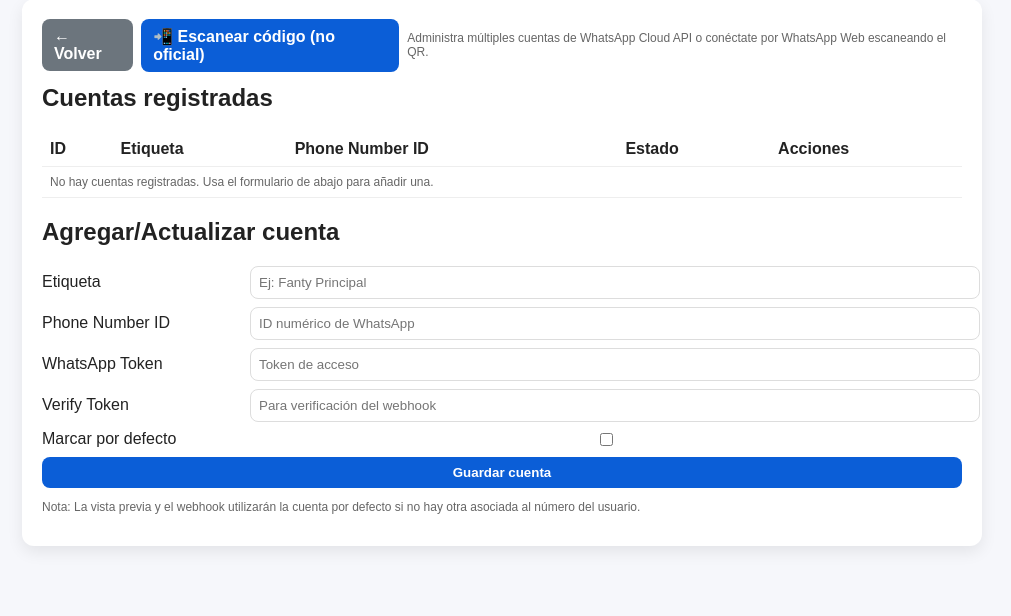
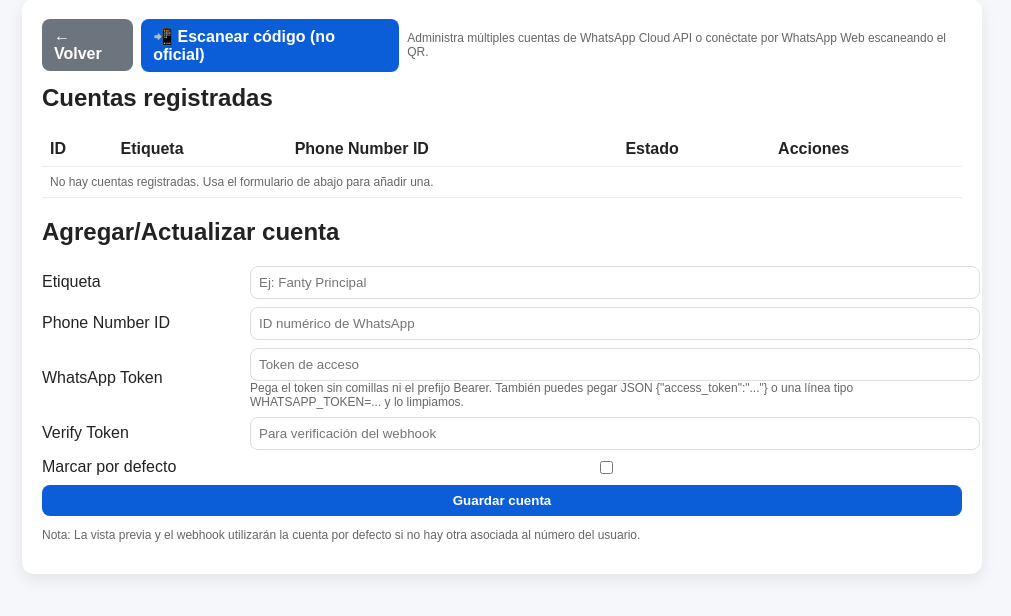
Before and after one commit to whatsapp123bot-spec/fanty-whatsapp-bot, a Flask app: template templates/settings.html in a window 1280 px wide. Shown: the part 138-754 px from the top of the page, without its empty margins (138-1149 px from the left). Run offline with Flask 3, Linux system fonts and the light colour scheme; the template is opened without the code that fills it, so the values that code supplies are empty; some libraries are stand-ins or nearby versions.

Commit message:
fix(settings): sanitizar token (Bearer, JSON access_token, VAR=...) y ayuda en UI; mitiga 'Cannot parse access token'

```diff
--- a/app.py
+++ b/app.py
@@ -2146,9 +2146,25 @@ def settings_page():
         label = (request.form.get('label') or '').strip()
         pnid = (request.form.get('phone_number_id') or '').strip()
         wtok = (request.form.get('whatsapp_token') or '').strip()
-        # Saneamiento del token: quitar comillas, espacios y saltos de línea accidentales
+        # Saneamiento del token: quitar comillas, espacios, saltos de línea y prefijo 'Bearer '
         if wtok:
             wtok = wtok.replace('\r', '').replace('\n', '').strip().strip('"').strip("'")
+            if wtok.lower().startswith('bearer '):
+                wtok = wtok.split(None, 1)[1].strip()
+            # Si vino un JSON pegado, intentar extraer access_token
+            if wtok.startswith('{') and 'access_token' in wtok:
+                try:
+                    obj = json.loads(wtok)
+                    wtok = (obj.get('access_token') or '').strip()
+                except Exception:
+                    pass
+            # Quitar posible export/cmd style: WHATSAPP_TOKEN=...
+            if '=' in wtok and ('WHATSAPP_TOKEN' in wtok or 'ACCESS_TOKEN' in wtok):
+                try:
+                    parts = wtok.split('=', 1)
+                    wtok = parts[1].strip().strip('"').strip("'")
+                except Exception:
+                    pass
         vtok = (request.form.get('verify_token') or '').strip()
         is_def = True if single_mode else (request.form.get('is_default') == '1')
         if label and pnid and wtok:
--- a/templates/settings.html
+++ b/templates/settings.html
@@ -102,7 +102,10 @@
       </div>
       <div class="row">
         <label>WhatsApp Token</label>
-        <input type="password" name="whatsapp_token" placeholder="Token de acceso" required />
+        <div>
+          <input type="password" name="whatsapp_token" placeholder="Token de acceso" required />
+          <div class="help">Pega el token sin comillas ni el prefijo Bearer. También puedes pegar JSON {"access_token":"..."} o una línea tipo WHATSAPP_TOKEN=... y lo limpiamos.</div>
+        </div>
       </div>
       <div class="row">
         <label>Verify Token</label>
```
